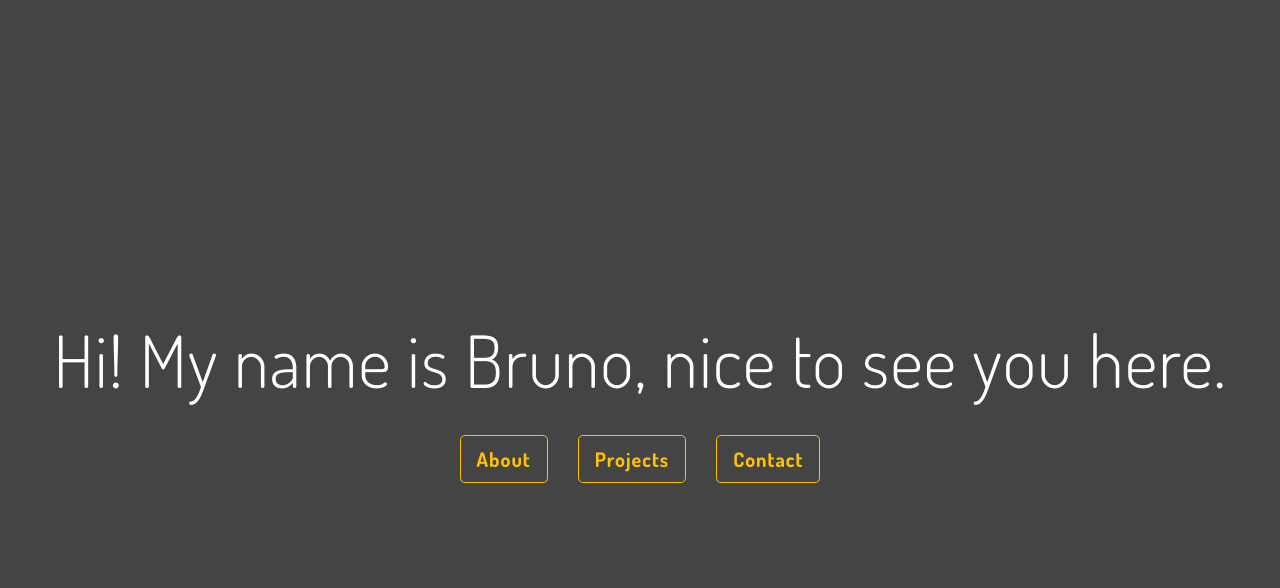
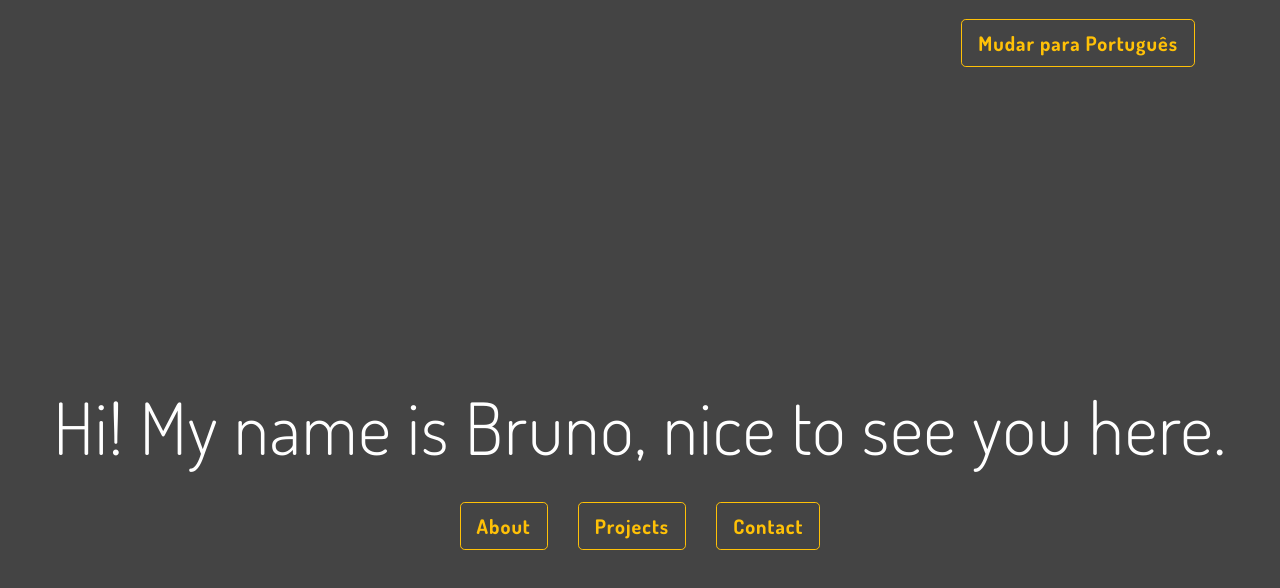
Before and after one commit to bruno-gurgel/portfolio, a React (Create React App) app: page / in a window 1280 px wide. Shown: the top 588 px of the page. Built offline with nearby package versions, Linux system fonts and the light colour scheme.

Commit message:
feat: Added option to change language

```diff
--- /dev/null
+++ b/src/features/home/HomePortuguese.js
@@ -0,0 +1,41 @@
+import React, { useState } from "react";
+import styles from "./home.module.css";
+import { Link } from "react-router-dom";
+import Button from "react-bootstrap/Button";
+import Container from "react-bootstrap/Container";
+
+export default function HomePortuguese({ onUpdateLanguage }) {
+	return (
+		<div className={styles.home}>
+			<Container className={styles.navBtnBox}>
+				<Button
+					variant="outline-warning"
+					size="lg"
+					className="mt-1"
+					onClick={() => onUpdateLanguage("english")}
+				>
+					<strong>Change to English</strong>
+				</Button>
+			</Container>
+			<div className={styles.homeMain}>
+				<h1 className="display-3">Olá! Meu nome é Bruno, bom te ver aqui.</h1>
+				<br />
+				<div className={styles.btnContainer}>
+					<Link to="/about">
+						<Button variant="outline-warning" size="lg" className={styles.btn}>
+							<strong>Sobre</strong>
+						</Button>
+					</Link>
+					<Link to="/projects">
+						<Button variant="outline-warning" size="lg" className={styles.btn}>
+							<strong>Projetos</strong>
+						</Button>
+					</Link>
+					<Button variant="outline-warning" size="lg" className={styles.btn}>
+						<strong>Contato</strong>
+					</Button>
+				</div>
+			</div>
+		</div>
+	);
+}
--- a/src/features/home/home.module.css
+++ b/src/features/home/home.module.css
@@ -1,4 +1,14 @@
 .home {
+	height: 100%;
+}
+
+.navBtnBox {
+	width: 100%;
+	text-align: right;
+	padding-top: 15px;
+}
+
+.homeMain {
 	height: 100%;
 	display: flex;
 	flex-direction: column;
--- a/src/features/home/index.js
+++ b/src/features/home/index.js
@@ -1,11 +1,27 @@
-import React from "react";
+import React, { useState } from "react";
 import styles from "./home.module.css";
 import { Link } from "react-router-dom";
 import Button from "react-bootstrap/Button";
+import Container from "react-bootstrap/Container";
+import HomePortuguese from "./HomePortuguese.js";
 
 export default function Home() {
+	const [language, updateLanguage] = useState("english");
+
+	if (language === "english") {
 		return (
 			<div className={styles.home}>
+				<Container className={styles.navBtnBox}>
+					<Button
+						variant="outline-warning"
+						size="lg"
+						className="mt-1"
+						onClick={() => updateLanguage("portuguese")}
+					>
+						<strong>Mudar para Português</strong>
+					</Button>
+				</Container>
+				<div className={styles.homeMain}>
 					<h1 className="display-3">Hi! My name is Bruno, nice to see you here.</h1>
 					<br />
 					<div className={styles.btnContainer}>
@@ -24,5 +40,9 @@ export default function Home() {
 						</Button>
 					</div>
 				</div>
+			</div>
 		);
+	} else {
+		return <HomePortuguese onUpdateLanguage={updateLanguage} />;
 	}
+}
```
Lines whose indentation alone changed are shown as unchanged.
